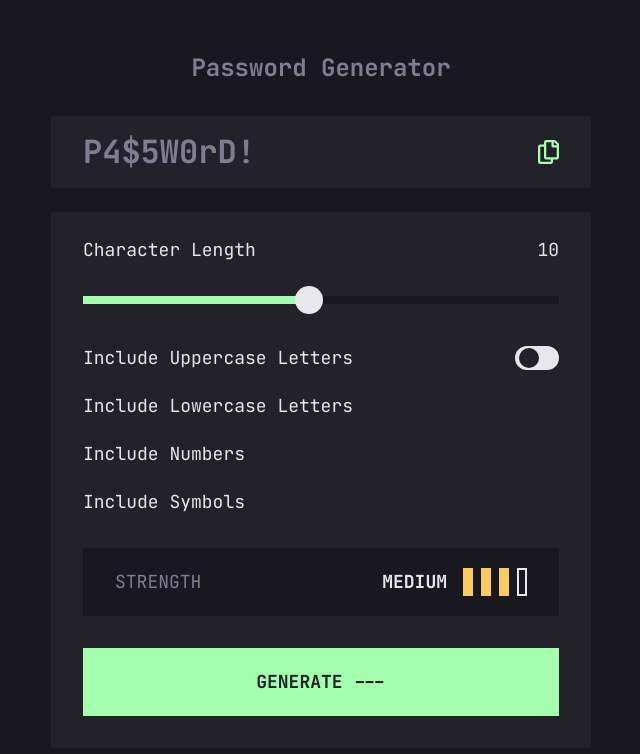
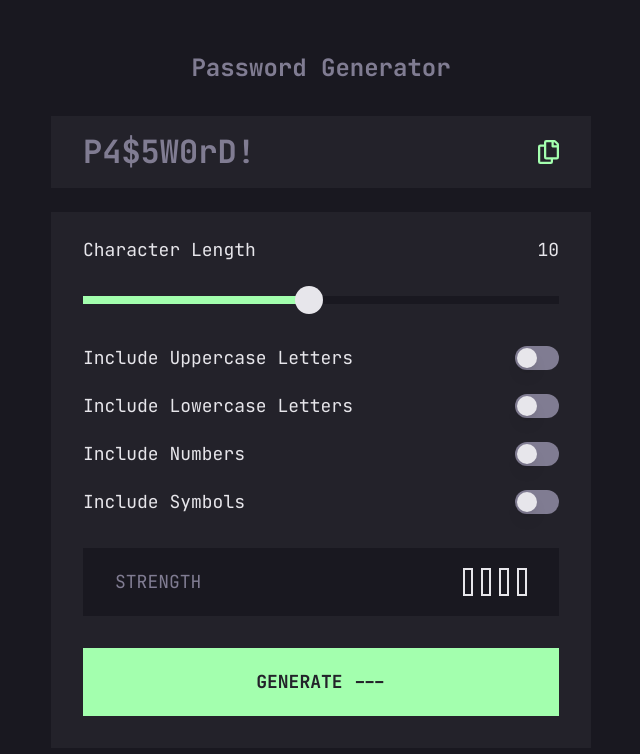
Before and after one commit to DeyanTopalov/password-generator, a Next.js app: page / in a window 1280 px wide. Shown: the top 754 px of the page, without its empty margins (319-959 px from the left). Built offline with nearby package versions, Linux system fonts and the light colour scheme.

Commit message:
switch updates

```diff
--- a/app/layout.tsx
+++ b/app/layout.tsx
@@ -24,5 +24,3 @@ export default function RootLayout({
     </html>
   );
 }
-
-// text-[1.75rem]
--- a/components/CardBody.tsx
+++ b/components/CardBody.tsx
@@ -1,43 +1,125 @@
 import Slider from "./Slider";
 import { useState } from "react";
+import { Switch } from "./ui/switch";
 
 const CardBody = ({ className }: classNameProps) => {
-  const [checked, setChecked] = useState<boolean>(false);
+  const [switchStates, setSwitchStates] = useState({
+    uppercase: false,
+    lowercase: false,
+    numbers: false,
+    symbols: false,
+  });
 
-  const handleToggle = () => {
-    setChecked(!checked);
+  const handleSwitchChange = (
+    type: "uppercase" | "lowercase" | "numbers" | "symbols",
+  ) => {
+    setSwitchStates({ ...switchStates, [type]: !switchStates[type] });
   };
-  console.log(checked);
+
+  const countCheckedSwitch = () => {
+    return Object.values(switchStates).filter((isChecked) => isChecked).length;
+  };
+  console.log(`Number of checked switches: ${countCheckedSwitch()}`);
+
+  const getStrengthText = () => {
+    const checkedCount = countCheckedSwitch();
+
+    switch (checkedCount) {
+      case 1:
+        return "Too Weak";
+      case 2:
+        return "Weak";
+      case 3:
+        return "Medium";
+      case 4:
+        return "Strong";
+      default:
+        return ""; // No strength indication for 0 checked switches
+    }
+  };
+
   return (
     <div className={className}>
       <Slider />
       <div className="mb-8 grid gap-4 text-base md:gap-5 md:text-lg">
         <div className="flex items-center justify-between">
-          <p>Include Uppercase Letters</p>
-          <button
-            className={`flex h-6 w-11 cursor-pointer items-center justify-start rounded-full  px-1 transition-all duration-300 ease-in-out ${
-              checked ? "justify-end bg-clr-neon-green" : "bg-clr-gray-200"
-            }`}
-            onClick={handleToggle}
-          >
-            <div className=" size-5 rounded-full bg-clr-gray-700"></div>
-            <p className="sr-only">Checked/Unchecked</p>
-          </button>
+          <label htmlFor="uppercase letters">Include Uppercase Letters</label>
+          <Switch
+            id="uppercase letters"
+            checked={switchStates.uppercase}
+            onCheckedChange={() => handleSwitchChange("uppercase")}
+          />
         </div>
-
-        <p>Include Lowercase Letters</p>
-        <p>Include Numbers</p>
-        <p>Include Symbols</p>
+        <div className="flex items-center justify-between">
+          <label htmlFor="lowercase letters">Include Lowercase Letters</label>
+          <Switch
+            id="lowercase letters"
+            checked={switchStates.lowercase}
+            onCheckedChange={() => handleSwitchChange("lowercase")}
+          />
+        </div>
+        <div className="flex items-center justify-between">
+          <label htmlFor="numbers">Include Numbers</label>
+          <Switch
+            id="numbers"
+            checked={switchStates.numbers}
+            onCheckedChange={() => handleSwitchChange("numbers")}
+          />
+        </div>
+        <div className="flex items-center justify-between">
+          <label htmlFor="symbols">Include Symbols</label>
+          <Switch
+            id="symbols"
+            checked={switchStates.symbols}
+            onCheckedChange={() => handleSwitchChange("symbols")}
+          />
+        </div>
       </div>
       <div className="mb-4 flex items-center justify-between bg-clr-gray-900 px-4 py-3 md:mb-8 md:px-8 md:py-5">
         <p className="text-clr-gray-500">STRENGTH</p>
         <div className="flex items-center justify-between gap-4">
-          <p className="font-bold">MEDIUM</p>
+          <p className="font-bold">{getStrengthText()}</p>
           <div className="flex items-center gap-2">
-            <div className="h-[1.75rem] w-[0.625rem] bg-clr-yellow"></div>
-            <div className="h-[1.75rem] w-[0.625rem] bg-clr-yellow"></div>
-            <div className="h-[1.75rem] w-[0.625rem] bg-clr-yellow"></div>
-            <div className="h-[1.75rem] w-[0.625rem] border-2 border-clr-gray-200 bg-transparent"></div>
+            <div
+              className={`h-[1.75rem] w-[0.625rem] ${
+                countCheckedSwitch() < 1
+                  ? "border-2 border-clr-gray-200 bg-transparent"
+                  : countCheckedSwitch() < 2
+                    ? "bg-clr-red"
+                    : countCheckedSwitch() < 3
+                      ? "bg-clr-orange"
+                      : countCheckedSwitch() < 4
+                        ? "bg-clr-yellow"
+                        : "bg-clr-neon-green"
+              } `}
+            ></div>
+            <div
+              className={`h-[1.75rem] w-[0.625rem] ${
+                countCheckedSwitch() < 2
+                  ? "border-2 border-clr-gray-200 bg-transparent"
+                  : countCheckedSwitch() < 3
+                    ? "bg-clr-orange"
+                    : countCheckedSwitch() < 4
+                      ? "bg-clr-yellow"
+                      : "bg-clr-neon-green"
+              } `}
+            ></div>
+            <div
+              className={`h-[1.75rem] w-[0.625rem] ${
+                countCheckedSwitch() < 3
+                  ? "border-2 border-clr-gray-200 bg-transparent"
+                  : countCheckedSwitch() < 4
+                    ? "bg-clr-yellow"
+                    : "bg-clr-neon-green"
+              } `}
+            ></div>
+            <div
+              className={`h-[1.75rem] w-[0.625rem] ${
+                countCheckedSwitch() < 4
+                  ? "border-2 border-clr-gray-200 bg-transparent"
+                  : "bg-clr-neon-green"
+              } `}
+            ></div>
           </div>
         </div>
       </div>
@@ -49,4 +131,3 @@ const CardBody = ({ className }: classNameProps) => {
 };
 
 export default CardBody;
-// translate-x-[90%]
--- a/components/ui/switch.tsx
+++ b/components/ui/switch.tsx
@@ -11,7 +11,7 @@ const Switch = React.forwardRef<
 >(({ className, ...props }, ref) => (
   <SwitchPrimitives.Root
     className={cn(
-      "focus-visible:ring-ring focus-visible:ring-offset-background data-[state=checked]:bg-primary data-[state=unchecked]:bg-input peer inline-flex h-6 w-11 shrink-0 cursor-pointer items-center rounded-full border-2 border-transparent transition-colors focus-visible:outline-none focus-visible:ring-2 focus-visible:ring-offset-2 disabled:cursor-not-allowed disabled:opacity-50",
+      "focus-visible:ring-ring focus-visible:ring-offset-background peer inline-flex h-6 w-11 shrink-0 cursor-pointer items-center rounded-full border-2 border-transparent transition-colors focus-visible:outline-none focus-visible:ring-2 focus-visible:ring-offset-2 disabled:cursor-not-allowed disabled:opacity-50 data-[state=checked]:bg-clr-neon-green data-[state=unchecked]:bg-clr-gray-500",
       className,
     )}
     {...props}
@@ -19,7 +19,7 @@ const Switch = React.forwardRef<
   >
     <SwitchPrimitives.Thumb
       className={cn(
-        "bg-background pointer-events-none block h-5 w-5 rounded-full shadow-lg ring-0 transition-transform data-[state=checked]:translate-x-5 data-[state=unchecked]:translate-x-0",
+        "pointer-events-none block h-5 w-5 rounded-full bg-clr-gray-200 shadow-lg ring-0 transition-transform data-[state=checked]:translate-x-5 data-[state=unchecked]:translate-x-0 data-[state=checked]:bg-clr-gray-500",
       )}
     />
   </SwitchPrimitives.Root>
--- a/styles/globals.css
+++ b/styles/globals.css
@@ -80,3 +80,50 @@
   background-color: hsl(var(--gray-900));
   border: 2px solid hsl(var(--neon-green));
 }
+
+@layer base {
+  :root {
+    --background: 0 0% 100%;
+    --foreground: 240 10% 3.9%;
+    --card: 0 0% 100%;
+    --card-foreground: 240 10% 3.9%;
+    --popover: 0 0% 100%;
+    --popover-foreground: 240 10% 3.9%;
+    --primary: 240 5.9% 10%;
+    --primary-foreground: 0 0% 98%;
+    --secondary: 240 4.8% 95.9%;
+    --secondary-foreground: 240 5.9% 10%;
+    --muted: 240 4.8% 95.9%;
+    --muted-foreground: 240 3.8% 46.1%;
+    --accent: 240 4.8% 95.9%;
+    --accent-foreground: 240 5.9% 10%;
+    --destructive: 0 72.22% 50.59%;
+    --destructive-foreground: 0 0% 98%;
+    --border: 240 5.9% 90%;
+    --input: 240 5.9% 90%;
+    --ring: 240 5% 64.9%;
+    --radius: 0.5rem;
+  }
+
+  .dark {
+    --background: 240 10% 3.9%;
+    --foreground: 0 0% 98%;
+    --card: 240 10% 3.9%;
+    --card-foreground: 0 0% 98%;
+    --popover: 240 10% 3.9%;
+    --popover-foreground: 0 0% 98%;
+    --primary: 0 0% 98%;
+    --primary-foreground: 240 5.9% 10%;
+    --secondary: 240 3.7% 15.9%;
+    --secondary-foreground: 0 0% 98%;
+    --muted: 240 3.7% 15.9%;
+    --muted-foreground: 240 5% 64.9%;
+    --accent: 240 3.7% 15.9%;
+    --accent-foreground: 0 0% 98%;
+    --destructive: 0 62.8% 30.6%;
+    --destructive-foreground: 0 85.7% 97.3%;
+    --border: 240 3.7% 15.9%;
+    --input: 240 3.7% 15.9%;
+    --ring: 240 4.9% 83.9%;
+  }
+}
```
